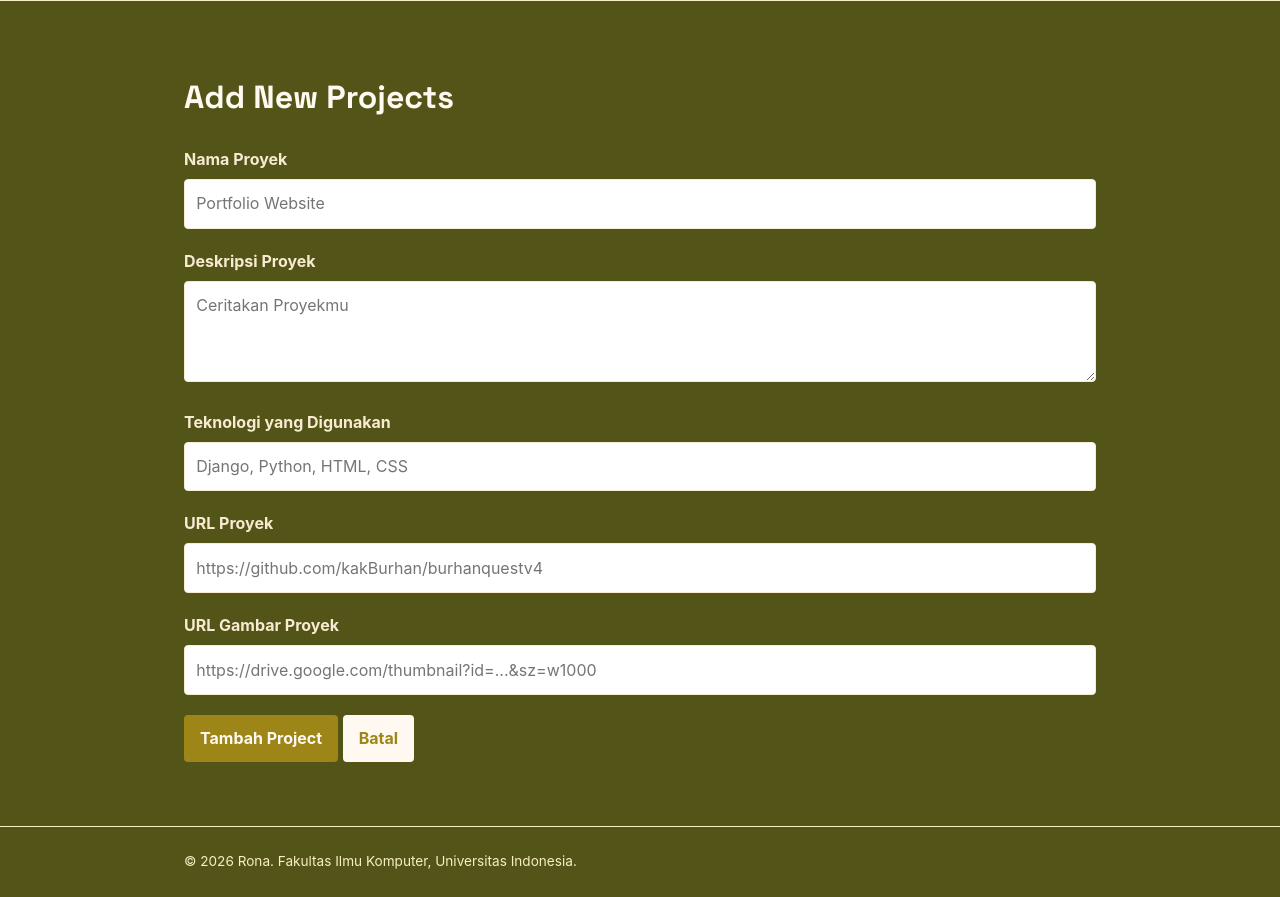
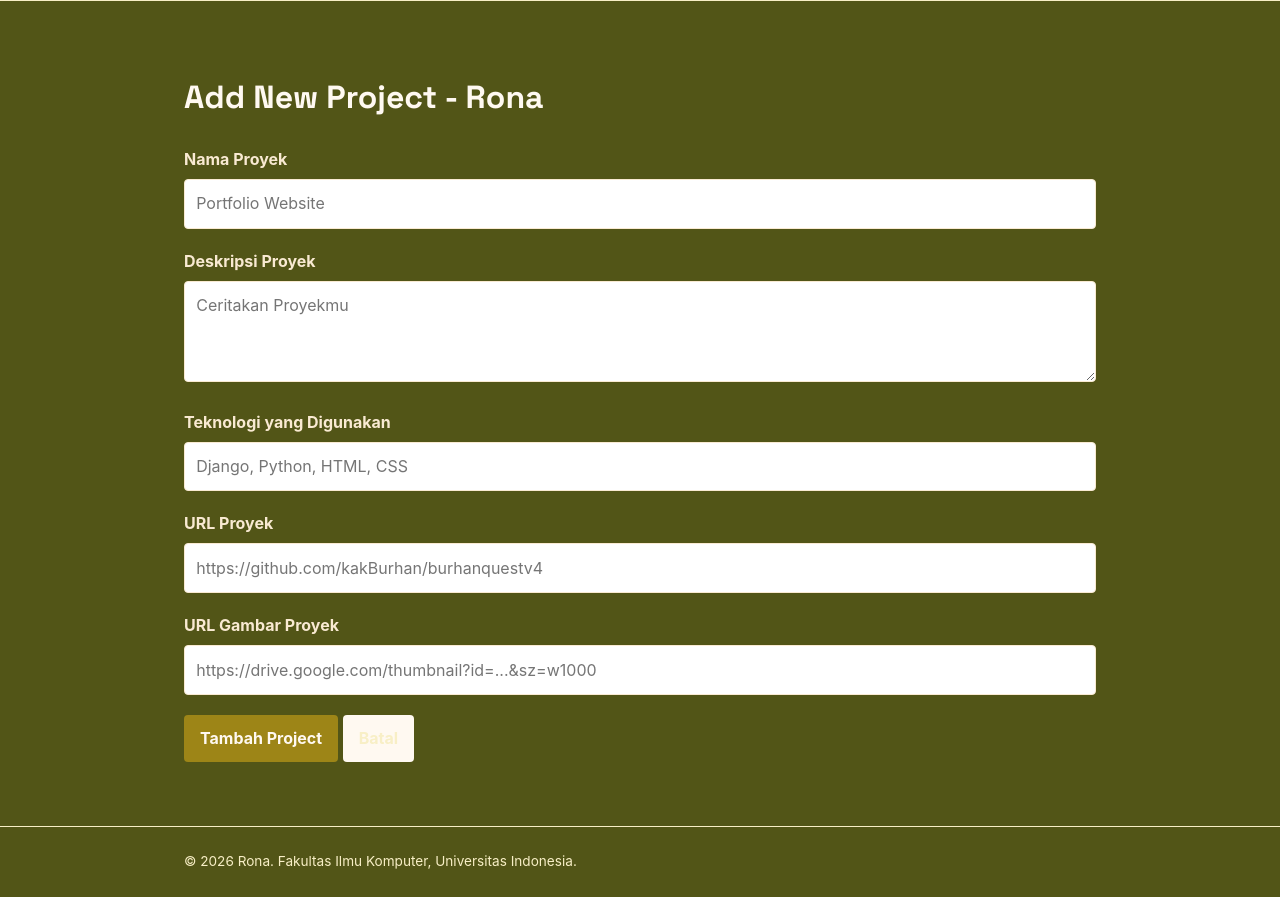
Before and after one commit to meronash/myportofolio, a Django app: page /projects/add/ in a window 1280 px wide. Shown: the part 74-971 px from the top of the page. Run offline with Django 5.2, Linux system fonts and the light colour scheme.

Commit message:
feat: add project and education update forms

```diff
--- a/main/urls.py
+++ b/main/urls.py
@@ -1,6 +1,6 @@
 from django.urls import path
 
-from main.views import delete_education, delete_project, get_education_json, get_projects_json, show_main, show_experience, show_education, show_projects, create_education, create_project
+from main.views import delete_education, delete_project, get_education_json, get_projects_json, show_main, show_experience, show_education, show_projects, create_education, create_project, update_education, update_project
 
 app_name = "main"
 
@@ -11,8 +11,10 @@ urlpatterns = [
     path("education/", show_education, name="show_education"),
     path("api/education/", get_education_json, name="get_education_json"),
     path("education/<uuid:education_id>/delete/",delete_education,name="delete_education"),
+    path("education/<uuid:education_id>/update/",update_education,name="update_education"),
     path("projects/add/", create_project, name="create_project"),
     path("projects/", show_projects, name="show_projects"),
     path("api/projects/", get_projects_json, name="get_projects_json"),
     path("projects/<uuid:project_id>/delete/",delete_project,name="delete_project"),
+    path("projects/<uuid:project_id>/update/",update_project,name="update_project"),
 ]
--- a/main/views.py
+++ b/main/views.py
@@ -78,6 +78,23 @@ def delete_education(request, education_id):
 
     return redirect("main:show_education")
 
+def update_education(request, education_id):
+    education = get_object_or_404(Education, pk=education_id)
+    form = EducationForm(request.POST or None, instance=education)
+
+    if request.method == "POST" and form.is_valid():
+        form.save()
+        messages.success(request, "Riwayat Pendidikan berhasil diperbarui!")
+        return redirect("main:show_education")
+
+    context = {
+        "name": "Rona",
+        "form": form,
+        "education": education,
+    }
+
+    return render(request, "education_form.html", context)
+
 def create_project(request):
     form = ProjectForm(request.POST or None)
 
@@ -127,4 +144,19 @@ def delete_project(request, project_id):
         messages.success(request, "Project berhasil dihapus!")
         return redirect("main:show_projects")
 
-    return redirect("main:show_projects")
+    return render("main:show_projects")
+
+def update_project(request, project_id):
+    project = get_object_or_404(Project, pk=project_id)
+    form = ProjectForm(request.POST or None, instance=project)
+
+    if request.method == "POST" and form.is_valid():
+        form.save()
+        messages.success(request, "Project berhasil diperbarui!")
+        return redirect("main:show_projects")
+    context = {
+        "name": "Rona",
+        "form": form,
+        "project": project,
+    }
+    return render(request, "projects_form.html", context)
--- a/static/css/style.css
+++ b/static/css/style.css
@@ -340,7 +340,7 @@ h1, .brand {
 }
 
 .button-secondary {
-    color: var(--surface);
+    color: var(--line);
     background: var(--ink);
 }
 
--- a/templates/components/education_delete_modal.html
+++ b/templates/components/education_delete_modal.html
@@ -4,7 +4,7 @@
             popovertarget="delete-education-{{ education.id }}"
             aria-label="Hapus {{ education.institution }}"
             institution="Hapus Riwayat Pendidikan">
-        Hapus Pendidikan
+        Hapus Riwayat
     </button>
 </p>
 <div id="delete-education-{{ education.id }}"
--- a/templates/education.html
+++ b/templates/education.html
@@ -48,6 +48,10 @@
                         {% endif %}
                         <div class="education-card-actions">
                             <div class="education-actions">
+                                <a href="{%url 'main:update_education' education.id%}"
+                                    class="button button-secondary">
+                                    Update
+                                </a>
                                 {% include "components/education_delete_modal.html" with education=education %}
                             </div>
                         </div>
--- a/templates/project.html
+++ b/templates/project.html
@@ -44,6 +44,10 @@
                                     {% if project.project_url %}
                                         <a href="{{ project.project_url }}" class="button">Lihat Project</a>
                                     {% endif %}
+                                    <a href="{%url 'main:update_project' project.id%}"
+                                        class="button button-secondary">
+                                        Update
+                                    </a>
                                     {% include "components/project_delete_modal.html" with project=project %}
                                 </div>
                             </div>
--- a/templates/projects_form.html
+++ b/templates/projects_form.html
@@ -1,14 +1,25 @@
 {% extends "base.html" %}
 {% block meta %}
-    <title>Add Project - {{ name }}</title>
+    <title>
+        {% if project %}
+            Update Project - {{ name }}
+        {% else %}
+            Add Project - {{ name }}
+        {% endif %}</title>
 {% endblock meta %}
 {% block content %}
     <main>
         <section class="experience-section">
             <div class="container">
-                <h1>Add New Projects</h1>
+                <h1>
+                    {% if project %}
+                        Update Project - {{ name }}
+                    {% else %}
+                        Add New Project - {{ name }}
+                    {% endif %}
+                </h1>
                 <form method="post"
-                      action="{% url 'main:create_project' %}"
+                      action="{% if project %}{% url 'main:update_project' project.id %}{% else %}{% url 'main:create_project' %}{% endif %}"
                       class="project-form">
                     {% csrf_token %}
                     {% for field in form %}
@@ -20,7 +31,13 @@
                             {% endfor %}
                         </div>
                     {% endfor %}
-                    <button type="submit" class="button">Tambah Project</button>
+                    <button type="submit" class="button">
+                        {% if project %}
+                            Update
+                        {% else %}
+                            Tambah Project
+                        {% endif %}
+                    </button>
                     <a href="{% url 'main:show_projects' %}" class="button button-secondary">Batal</a>
                 </form>
             </div>
```
Also changed, not shown: templates/education_form.html (+22 -4 lines).
